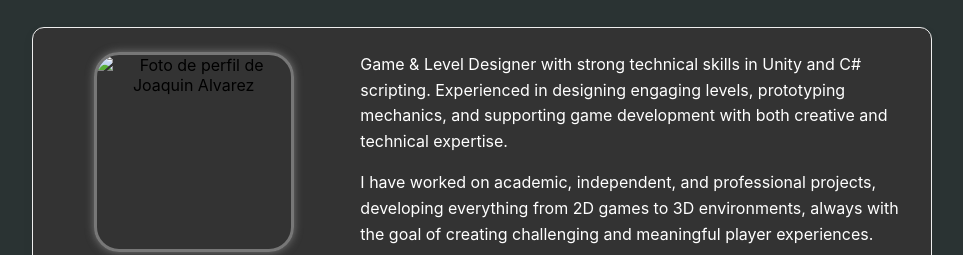
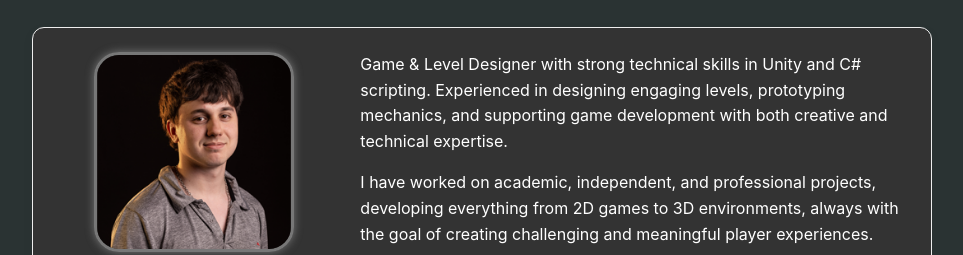
Before and after one commit to dashletgit/joaquinalvarez.github.io, a plain HTML site: page index.html in a window 1280 px wide. Shown: the part 872-1127 px from the top of the page, without its empty margins (158-1121 px from the left). Drawn offline with nearby package versions, Linux system fonts and the light colour scheme.

Commit message:
Profile Pic Fix

```diff
--- a/index.html
+++ b/index.html
@@ -47,7 +47,7 @@
         <section id="aboutMe" class="cAboutMe">
             <div class="card-profile">
                 <div class="profile-image">
-                    <img src="./imgs/profilePic2.png" alt="Foto de perfil de Joaquin Alvarez">
+                    <img src="./imgs/profilePic.png" alt="Foto de perfil de Joaquin Alvarez">
                 </div>
                 <h1 class="profile-name">Joaquin Alvarez</h1>
                 <h2 class="profile-title">Game & Level Designer</h2>
```
